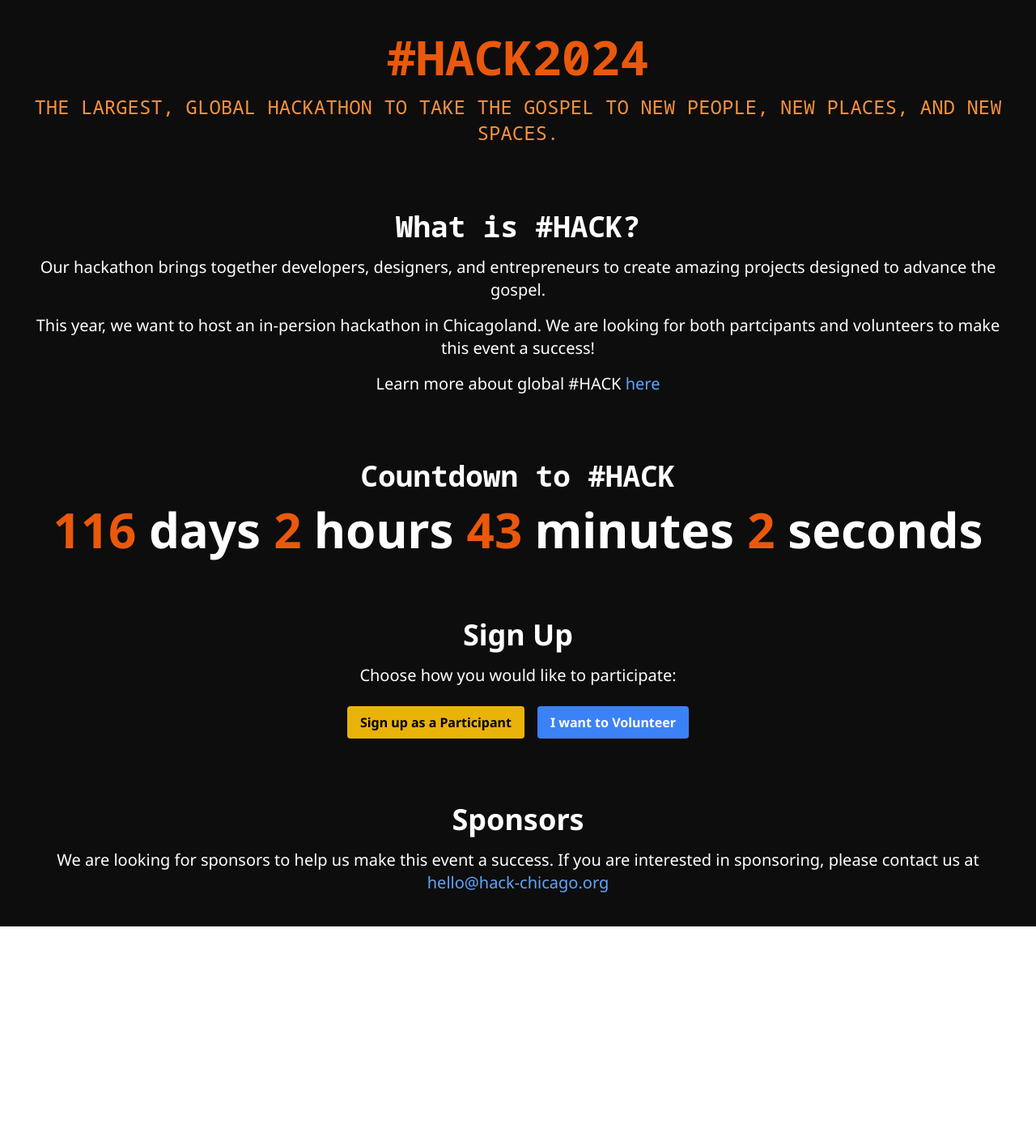
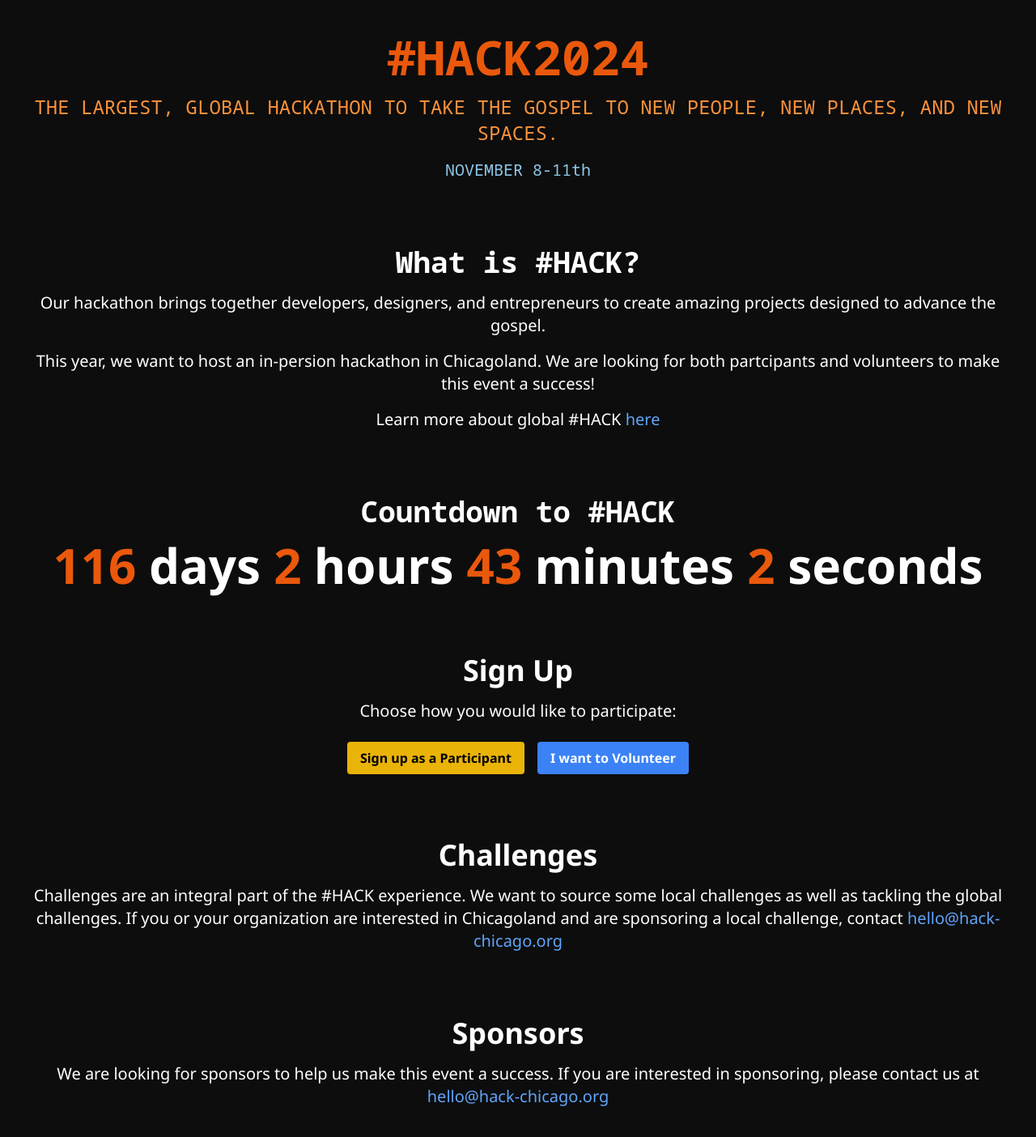
Before and after one commit to pricejoshua/indigitous-hack-website, a React (Create React App) app: page / in a window 1280 px wide. Shown: the top 1404 px of the page at 81% size. Before the commit the page ends 1144 px from the top, so only its background shows below. Built offline with nearby package versions, Linux system fonts and the light colour scheme.

Commit message:
Added dates and challenge blurb

```diff
--- a/src/App.tsx
+++ b/src/App.tsx
@@ -4,6 +4,7 @@ import About from './components/About';
 import Signup from './components/Signup';
 import Sponsors from './components/Sponsors';
 import Countdown from './components/Countdown';
+import Challenges from './components/Challenges';
 
 function App() {
   return (
@@ -12,6 +13,7 @@ function App() {
       <About />
       <Countdown />
       <Signup />
+      <Challenges />
       <Sponsors />
     </div>
   );
--- /dev/null
+++ b/src/components/Challenges.tsx
@@ -0,0 +1,12 @@
+import React from 'react';
+
+const Challenges: React.FC = () => {
+  return (
+    <section className="text-white p-10 text-center">
+      <h2 className="text-4xl font-bold">Challenges</h2>
+      <p className="text-xl mt-4">Challenges are an integral part of the #HACK experience. We want to source some local challenges as well as tackling the global challenges. If you or your organization are interested in Chicagoland and are sponsoring a local challenge, contact <a className='text-blue-400' href='mailto:hello@hack-chicago.org'>hello@hack-chicago.org</a></p>
+    </section>
+  );
+};
+
+export default Challenges;
--- a/src/components/Main.tsx
+++ b/src/components/Main.tsx
@@ -5,6 +5,7 @@ const Main: React.FC = () => {
     <section className="text-white p-10 text-center">
       <h1 className="text-6xl font-bold text-orange-600 font-mono">#HACK2024</h1>
       <p className="text-2xl mt-4 text-orange-400 font-mono">THE LARGEST, GLOBAL HACKATHON TO TAKE THE GOSPEL TO NEW PEOPLE, NEW PLACES, AND NEW SPACES.</p>
+      <p className="text-xl mt-4 text-[#8DC8E8] font-mono">NOVEMBER 8-11th</p>
     </section>
   );
 };
```
